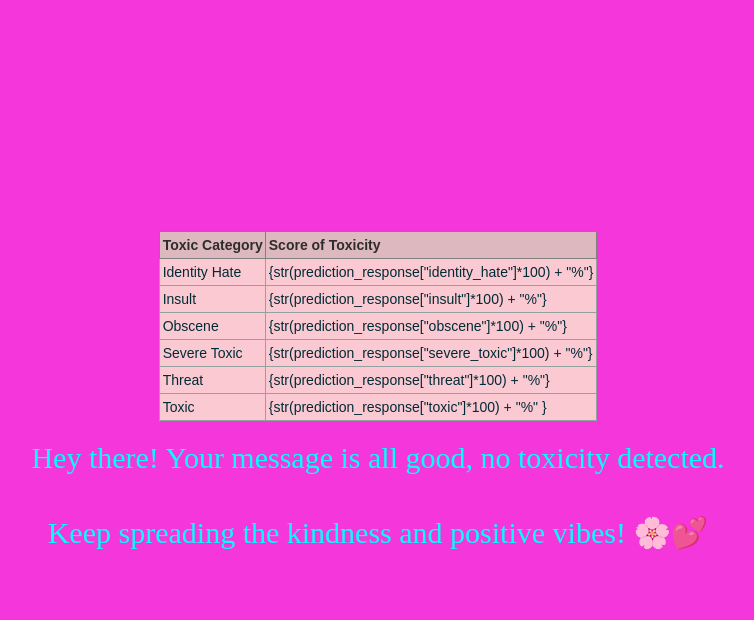
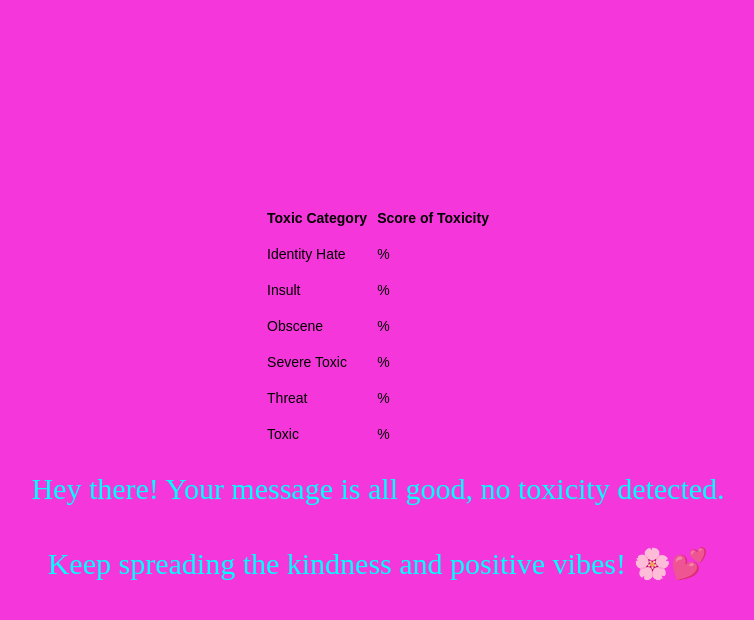
Before and after one commit to RomanNekrasov/toxicity-prediction-mlops-pipeline, a Flask app: template components/toxic-prediction-ui/src/templates/response-page.html in a window 1280 px wide. Shown: the top 620 px of the page, without its empty margins (262-1016 px from the left). Run offline with Flask 3, Linux system fonts and the light colour scheme; the template is opened without the code that fills it: most values are stand-ins (such as "Sample title", 1, 10 or a date in 2020).

Commit message:
Fixed the html

```diff
--- a/components/toxic-prediction-ui/src/templates/response-page.html
+++ b/components/toxic-prediction-ui/src/templates/response-page.html
@@ -40,24 +40,19 @@
         }
 
         /* Container for layout */
-        .layout-container {
-            display: flex;
-            justify-content: space-between;
-            width: 80%; /* Increase the width of the container */
-            margin-top: 30px; /* Increase top margin for separation from the form */
+        .tg  {
+            border-collapse: collapse;
+            border-spacing: 0;
         }
+        .tg td {border-color: transparent; border-width: 1px; font-family: Arial, sans-serif; font-size: 14px;
+          overflow: hidden; padding: 10px 5px; word-break: normal;}
+        .tg th {border-color: transparent; border-width: 1px; font-family: Arial, sans-serif; font-size: 14px;
+          font-weight: normal; overflow: hidden; padding: 10px 5px; word-break: normal;}
+        .tg .tg-1wig {font-weight: bold; text-align: left; vertical-align: top}
+        .tg .tg-0lax {text-align: left; vertical-align: top}
     </style>
 </head>
 <body>
-    <style type="text/css">
-        .tg  {border-collapse:collapse;border-color:#93a1a1;border-spacing:0;}
-        .tg td{background-color: rgb(251, 201, 209);border-color:#93a1a1;border-style:solid;border-width:1px;color:#002b36;
-          font-family:Arial, sans-serif;font-size:14px;overflow:hidden;padding:5px 2.5px;word-break:normal;}
-        .tg th{background-color:rgb(222, 184, 191);border-color: grey;border-style:solid;border-width:1px;color:rgb(45, 45, 45);
-          font-family:Arial, sans-serif;font-size:14px;font-weight:normal;overflow:hidden;padding:5px 2.5px;word-break:normal;}
-        .tg .tg-1wig{font-weight:bold;text-align:left;vertical-align:top}
-        .tg .tg-0lax{text-align:left;vertical-align:top}
-        </style>
         <table class="tg">
         <thead>
           <tr>
@@ -68,35 +63,30 @@
         <tbody>
           <tr>
             <td class="tg-0lax">Identity Hate</td>
-            <td class="tg-0lax">{str(prediction_response["identity_hate"]*100) + "%"}</td>
+            <td class="tg-0lax">{{str(prediction_response["identity_hate"]*100) + "%"}}</td>
           </tr>
           <tr>
             <td class="tg-0lax">Insult</td>
-            <td class="tg-0lax">{str(prediction_response["insult"]*100) + "%"}</td>
+            <td class="tg-0lax">{{str(prediction_response["insult"]*100) + "%"}}</td>
           </tr>
           <tr>
             <td class="tg-0lax">Obscene </td>
-            <td class="tg-0lax">{str(prediction_response["obscene"]*100) + "%"}</td>
+            <td class="tg-0lax">{{str(prediction_response["obscene"]*100) + "%"}}</td>
           </tr>
           <tr>
             <td class="tg-0lax">Severe Toxic</td>
-            <td class="tg-0lax">{str(prediction_response["severe_toxic"]*100) + "%"}</td>
+            <td class="tg-0lax">{{str(prediction_response["severe_toxic"]*100) + "%"}}</td>
           </tr>
           <tr>
             <td class="tg-0lax">Threat</td>
-            <td class="tg-0lax">{str(prediction_response["threat"]*100) + "%"}</td>
+            <td class="tg-0lax">{{str(prediction_response["threat"]*100) + "%"}}</td>
           </tr>
           <tr>
             <td class="tg-0lax">Toxic</td>
-            <td class="tg-0lax">{str(prediction_response["toxic"]*100) + "%" }</td>
+            <td class="tg-0lax">{{str(prediction_response["toxic"]*100) + "%" }}</td>
           </tr>
         </tbody>
         </table>
-    </head>
-    <body>
-        <div id="toxicity-message"></div>
-    </body>
-    </html>
 
 
 {% if prediction_response["toxic"] > 0.7 %}
```
Also changed, not shown: components/components_clouddeploy.json (+51 -4 lines), 1 other file.
